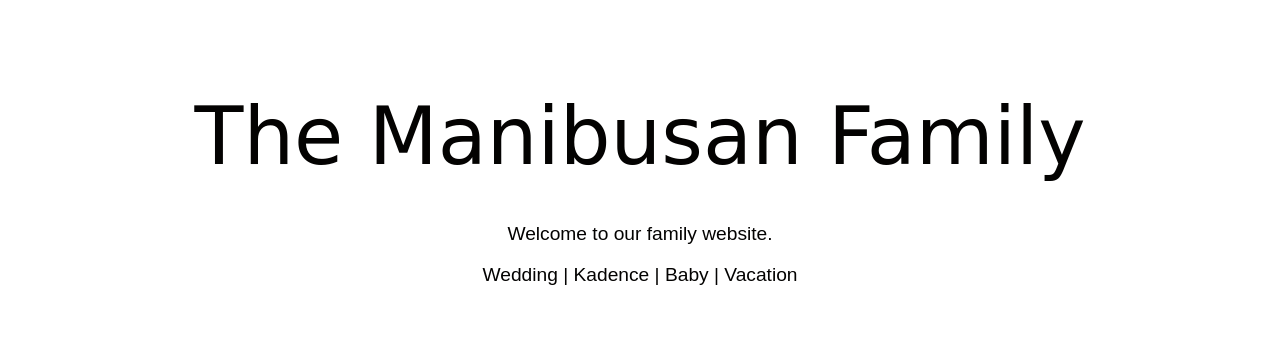
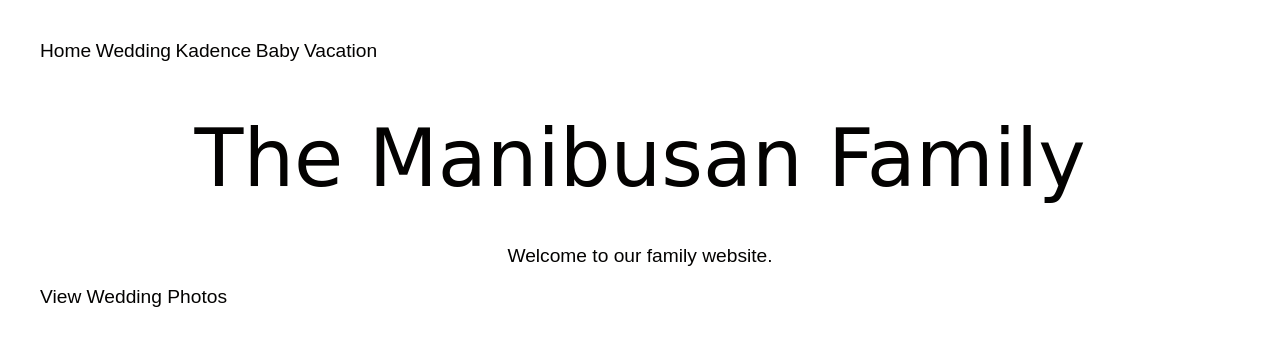
Before and after one commit to keonimanibusan/Family-Website, a plain HTML site: page index.html in a window 1280 px wide. Drawn offline with Linux system fonts and the light colour scheme; a web font is replaced by a local one.

Commit message:
Update index.html

```diff
--- a/index.html
+++ b/index.html
@@ -4,24 +4,34 @@
     <title>The Manibusan Family</title>
     <link rel="stylesheet" href="style.css">
 </head>
+
 <body>
 
-    <h1>The Manibusan Family</h1>
+    <nav>
+        <a href="index.html">Home</a>
+        <a href="wedding.html">Wedding</a>
+        <a href="#">Kadence</a>
+        <a href="#">Baby</a>
+        <a href="#">Vacation</a>
+    </nav>
 
-    <p>
-        Welcome to our family website.
-    </p>
+    <section class="hero">
 
-    <p>
-        <a href="wedding.html">Wedding</a>
-        |
-        <a href="wedding.html">Kadence</a>
-        |
-        <a href="wedding.html">Baby</a>
-        |
-        <a href="wedding.html">Vacation</a>
+        <div class="hero-content">
 
-    </p>
+            <h1>The Manibusan Family</h1>
+
+            <p>
+                Welcome to our family website.
+            </p>
+
+            <a href="wedding.html" class="button">
+                View Wedding Photos
+            </a>
+
+        </div>
+
+    </section>
 
 </body>
 </html>
```
